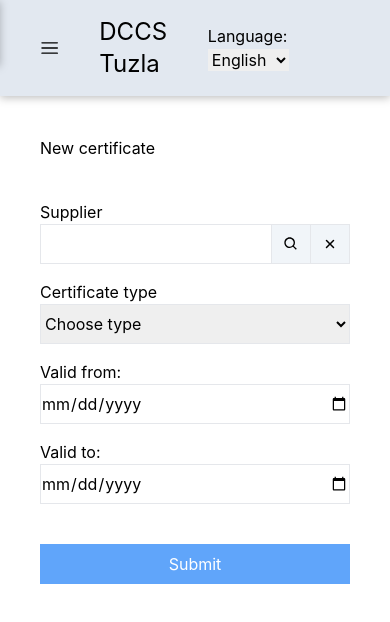
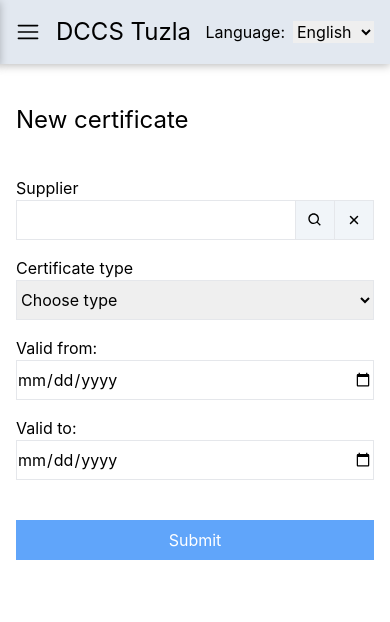
Before and after one commit to Bego96/Certificate-App, a React (Create React App) app: page /New-certificate in a window 390 px wide. Shown: the top 622 px of the page. Built offline with nearby package versions, Linux system fonts and the light colour scheme.

Commit message:
Completed responsive design for form and certificate list

```diff
--- a/src/components/certificate.jsx
+++ b/src/components/certificate.jsx
@@ -1,10 +1,10 @@
 const Certificate = (props) => {
     return (
         <tr class="flex w-full border-l-[1px] border-b-[1px] border-r-[1px]">
-			<td class="p-4 w-1/4">{props.supplier}</td>
-			<td class="p-4 w-1/4">{props.certificateType}</td>
-			<td class="p-4 w-1/4">{props.validFrom}</td>
-			<td class="p-4 w-1/4">{props.validTo}</td>
+			<td class="p-2 mobile:p-4 mobile:w-1/4">{props.supplier}</td>
+			<td class="p-2 mobile:p-4 mobile:w-1/4">{props.certificateType}</td>
+			<td class="p-2 mobile:p-4 mobile:w-1/4">{props.validFrom}</td>
+			<td class="p-2 mobile:p-4 mobile:w-1/4">{props.validTo}</td>
 		</tr>
     )
 }
--- a/src/components/certificateOverview.jsx
+++ b/src/components/certificateOverview.jsx
@@ -6,18 +6,21 @@ const CertificateOverview = () => {
 
 	const [certificates, setCertificates] = useState([
 		{
+			id: 1,
 			supplier: "ANDEMIS GmbH 1, Stuttgart",
 			certificateType: "CCC certificate",
 			validFrom: "15.08.2017.",
 			validTo: "20.08.2017"
 		},
 		{
+			id: 2,
 			supplier: "DAMLER AG 1, Berlin",
 			certificateType: "Permission of Printing",
 			validFrom: "21.08.2017.",
 			validTo: "26.08.2017"
 		},
 		{
+			id: 3,
 			supplier: "ANDEMIS GmbH 1, Stuttgart",
 			certificateType: "OHSAS 18001",
 			validFrom: "18.08.2017.",
@@ -27,23 +30,23 @@ const CertificateOverview = () => {
 
     return (
 
-		<div class="w-full">
+		<div class="w-[100%]">
 			<Link to="/New-certificate"><button type="button" className="py-2 px-4 bg-green-400 text-white mb-2">New certificate</button></Link>
-			<table class="text-slate-600 text-left w-full overflow-x-auto">
+			<table class="text-slate-600 block text-left w-[100%] overflow-x-auto">
 				<thead class=" flex w-full border-[1px]">
 					<tr class="flex w-full ">
-						<th class="p-4 w-1/4">Supplier</th>
-						<th class="p-4 w-1/4">Certificate type</th>
-						<th class="p-4 w-1/4">Valid from</th>
-						<th class="p-4 w-1/4">Valid to</th>
+						<th class="p-2	mobile:p-4	mobile:w-1/4">Supplier</th>
+						<th class="p-2	mobile:p-4	mobile:w-1/4">Certificate type</th>
+						<th class="p-2	mobile:p-4	mobile:w-1/4">Valid from</th>
+						<th class="p-2	mobile:p-4	mobile:w-1/4">Valid to</th>
 					</tr>
 				</thead>
 
-				<tbody class=" flex flex-col items-center overflow-y-auto w-full h-[50vh]" style={{ overflowY: 'overlay' }}>
+				<tbody class=" flex flex-col items-center overflow-y-auto h-[50vh]" style={{ overflowY: 'overlay' }}>
 					{
 						certificates.map((certificate) => {
 							return (
-								<Certificate supplier={certificate.supplier} certificateType={certificate.certificateType} validFrom={certificate.validFrom} validTo={certificate.validTo}/>
+								<Certificate key={certificate.id} supplier={certificate.supplier} certificateType={certificate.certificateType} validFrom={certificate.validFrom} validTo={certificate.validTo}/>
 							)
 						})
 					}
--- a/src/components/header.jsx
+++ b/src/components/header.jsx
@@ -3,10 +3,10 @@ import {RxHamburgerMenu} from 'react-icons/rx';
 
 const Header = (props) => {
     return (
-        <div className="box-border flex justify-between items-center drop-shadow-[0_2px_4px_rgba(0,0,0,0.25)] bg-slate-200 px-10 py-4">
+        <div className="box-border flex justify-between items-center drop-shadow-[0_2px_4px_rgba(0,0,0,0.25)] bg-slate-200 px-4 laptop:px-10 py-4">
             <div className="flex items-center">
                 <RxHamburgerMenu size={24} onClick={() => props.toggleSidebar()} className='cursor-pointer'/>
-                <h1 className='text-2xl ml-10'>DCCS Tuzla</h1>
+                <h1 className='text-2xl ml-4 tablet:ml-10 '>DCCS Tuzla</h1>
             </div>
             <div>
             <label for="language" className="mr-2">Language:</label>
--- a/src/components/mainContainer.jsx
+++ b/src/components/mainContainer.jsx
@@ -6,7 +6,7 @@ import NewCertificate from "./newCertificate";
 
 const MainContainer = (props) => {
     return (
-        <div className={` laptop:absolute laptop:top-16 box-border p-10 ${props.showSidebar ? ' laptop:left-[30%] desktop:left-[20%] laptop:w-[70%] desktop:w-[80%]' : ' laptop:left-0 max-w-full'}`}>
+        <div className={` laptop:absolute laptop:top-16 box-border mobile:px-4 mobile:py-10 laptop:p-10 ${props.showSidebar ? ' laptop:left-[30%] desktop:left-[20%] laptop:w-[70%] desktop:w-[80%]' : ' laptop:left-0 w-[100%]'}`}>
             <Routes>
                 <Route path='/' element={<Homepage />}/>
                 <Route path='/Certificate-overview' element={<CertificateOverview />}/>
--- a/src/components/newCertificate.jsx
+++ b/src/components/newCertificate.jsx
@@ -5,7 +5,7 @@ const NewCertificate = () => {
     return (
         <>
         <div className='mb-10'>
-            <h2>New certificate</h2>
+            <h2 className='text-2xl'>New certificate</h2>
         </div>
         <div className='w-[full] tablet:w-[80%] laptop:w-[55%] desktop:w-[40%]'>
             <div>
--- a/tailwind.config.js
+++ b/tailwind.config.js
@@ -6,6 +6,7 @@ module.exports = {
   theme: {
     extend: {},
     screens: {
+      'mobile': '360px',
       'tablet': '640px',
       // => @media (min-width: 640px) { ... }
 
```
